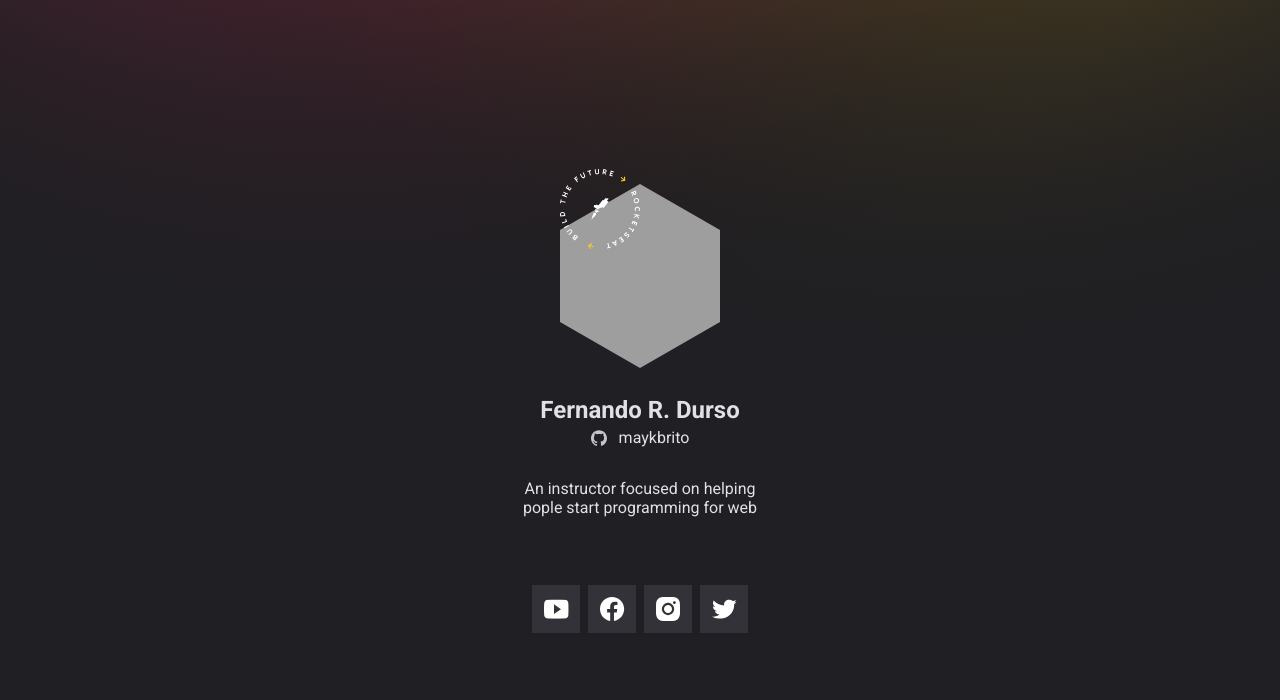
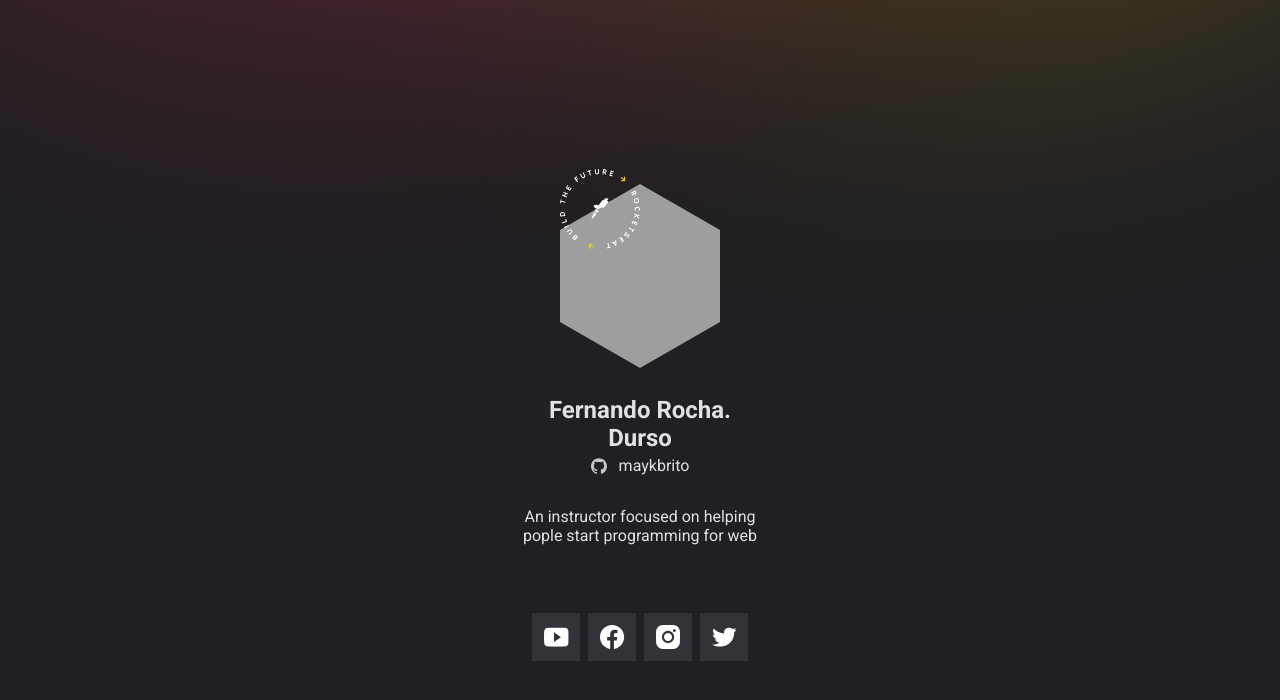
Before and after one commit to FernandoRD/NLW-HEAT-2021, a plain HTML site: page index.html in a window 1280 px wide. Drawn offline with Linux system fonts and the light colour scheme; no server answers; grey boxes are pictures that could not be loaded.

Commit message:
Update index.html

```diff
--- a/index.html
+++ b/index.html
@@ -19,7 +19,7 @@
           </span>
           <img id="userImage" src="http://lorempixel.com/185/185/people/" alt="Foto pessoal" />
         </div>
-        <h1 id="userName">Fernando R. Durso</h1>
+        <h1 id="userName">Fernando Rocha. Durso</h1>
         <a id = "userLink" href="http://github.com/maykbrito" target="_blank"><img src="images/github.svg" alt="ícone github" /><span id="userLogin">maykbrito</span></a>
         <p id="userBio">An instructor focused on helping pople start programming for web</p>
         <ul id="socialLinks">
```
